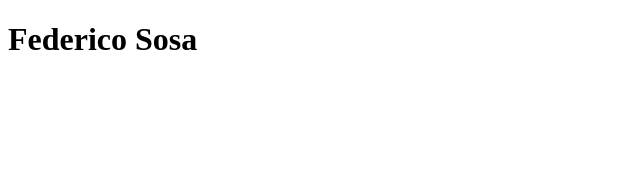
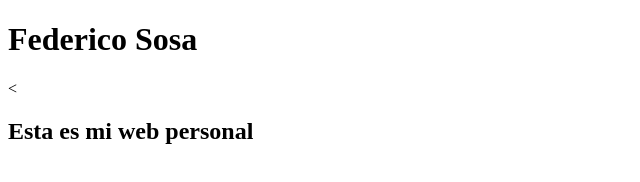
Before and after one commit to fdsosa/proyecto-cv, a plain HTML site: page index.html in a window 1280 px wide. Shown: the whole page, without its empty margins (0-640 px from the left). Drawn offline with Linux system fonts and the light colour scheme.

Commit message:
Esqueleto del Index

```diff
--- a/index.html
+++ b/index.html
@@ -6,5 +6,6 @@
   </head>
   <body>
     <h1>Federico Sosa</h1>
+    <<h2>Esta es mi web personal</h2>
   </body>
 </html>
```
